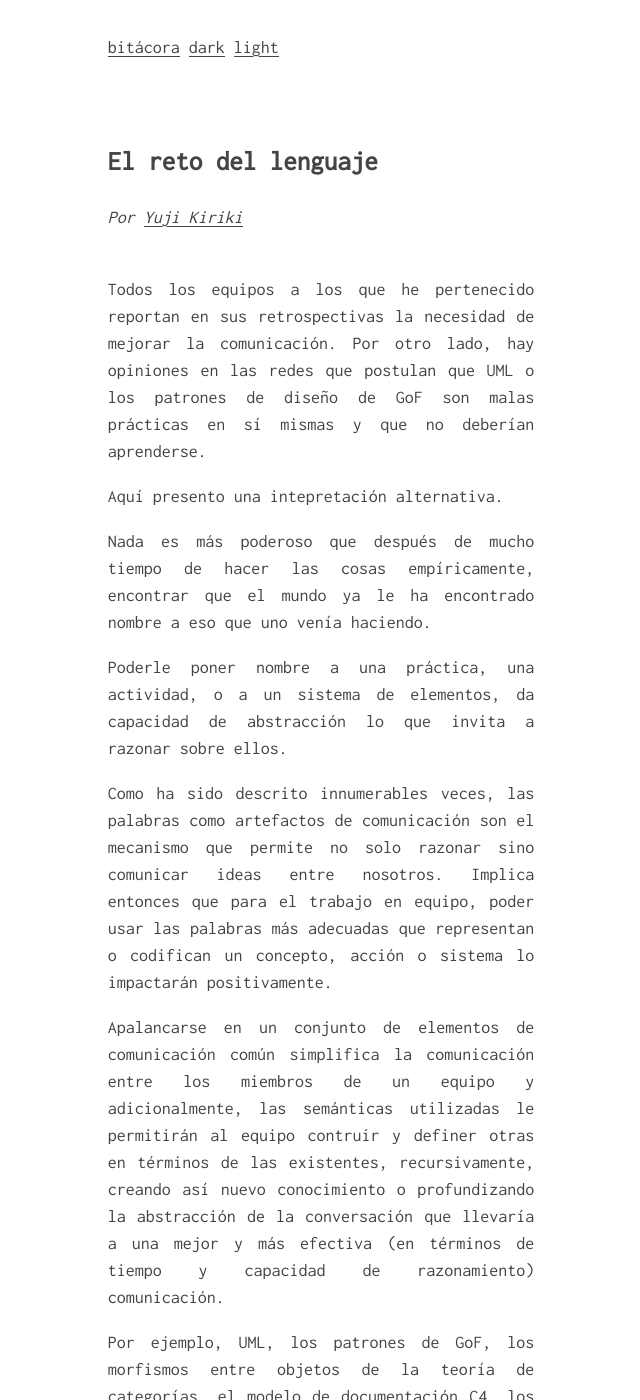
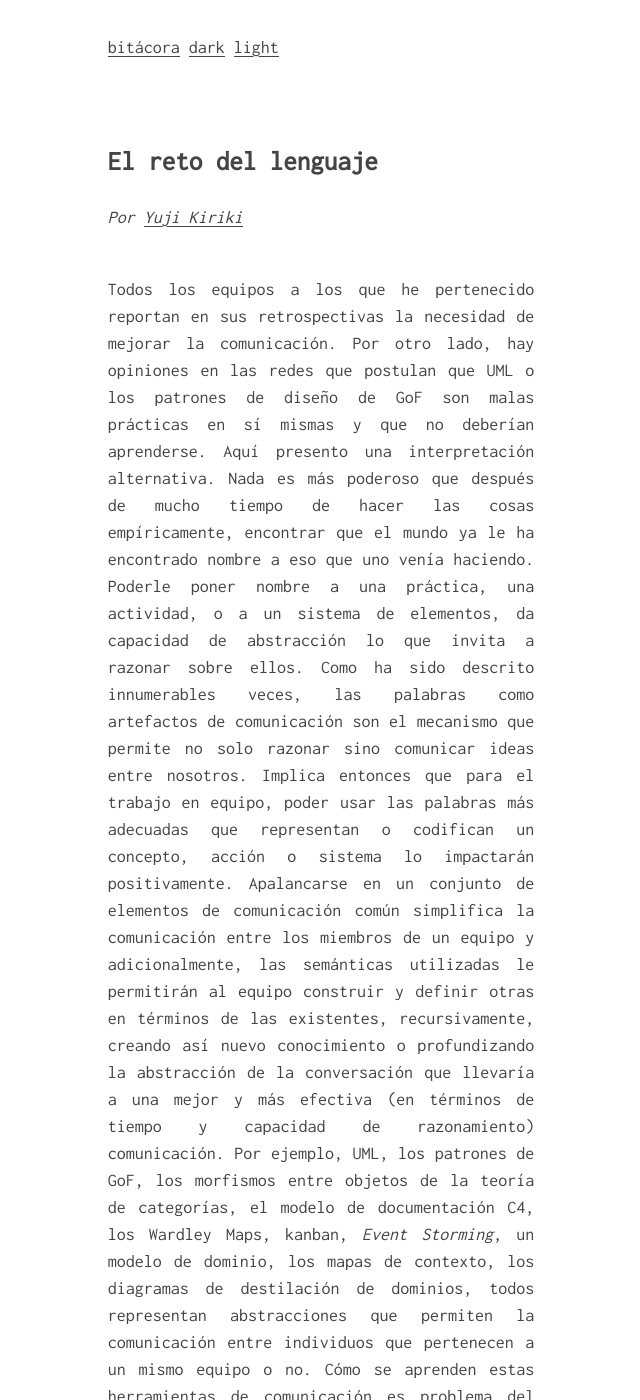
Before and after one commit to yujikiriki/yujikiriki.github.io, a Jekyll site: the page built from _posts/2020-09-28-lenguaje.md, in a window 1280 px wide and 1400 px high. Shown: the whole window, without its empty margins (319-959 px from the left). Built offline with Jekyll 4.4.1, drawn with Linux system fonts in a browser that asks for light colours; some of the changed text lies outside the part shown.

Commit message:
ortografía

```diff
--- a/_posts/2020-09-28-lenguaje.md
+++ b/_posts/2020-09-28-lenguaje.md
@@ -5,33 +5,20 @@
 author_url: https://twitter.com/ykiriki
 ---
 
-Todos los equipos a los que he pertenecido reportan en sus retrospectivas la necesidad de mejorar la comunicación. Por
-otro lado, hay opiniones en las redes que postulan que UML o los patrones de diseño de GoF son malas prácticas en sí
-mismas y que no deberían aprenderse.
-
-Aquí presento una intepretación alternativa.
-
+Todos los equipos a los que he pertenecido reportan en sus retrospectivas la necesidad de mejorar la comunicación. Por otro lado, hay opiniones en las redes que postulan que UML o los patrones de diseño de GoF son malas prácticas en sí mismas y que no deberían aprenderse.
+Aquí presento una interpretación alternativa.
 Nada es más poderoso que después de mucho tiempo de hacer las cosas empíricamente, encontrar que el mundo ya le ha encontrado nombre a eso que uno venía haciendo.
-
 Poderle poner nombre a una práctica, una actividad, o a un sistema de elementos, da capacidad de abstracción lo que invita a razonar sobre ellos.
-
 Como ha sido descrito innumerables veces, las palabras como artefactos de comunicación son el mecanismo que permite no solo razonar sino comunicar ideas entre nosotros. Implica entonces que para el trabajo en equipo, poder usar las palabras más adecuadas que representan o codifican un concepto, acción o sistema lo impactarán positivamente.
-
-Apalancarse en un conjunto de elementos de comunicación común simplifica la comunicación entre los miembros de un equipo y adicionalmente, las semánticas utilizadas le permitirán al equipo contruir y definer otras en términos de las existentes, recursivamente, creando así nuevo conocimiento o profundizando la abstracción de la conversación que llevaría a una mejor y más efectiva (en términos de tiempo y capacidad de razonamiento) comunicación.
-
+Apalancarse en un conjunto de elementos de comunicación común simplifica la comunicación entre los miembros de un equipo y adicionalmente, las semánticas utilizadas le permitirán al equipo construir y definir otras en términos de las existentes, recursivamente, creando así nuevo conocimiento o profundizando la abstracción de la conversación que llevaría a una mejor y más efectiva (en términos de tiempo y capacidad de razonamiento) comunicación.
 Por ejemplo, UML, los patrones de GoF, los morfismos entre objetos de la teoría de categorías, el modelo de documentación C4, los Wardley Maps, kanban, _Event Storming_, un modelo de dominio, los mapas de contexto, los diagramas de destilación de dominios, todos representan abstracciones que permiten la comunicación entre individuos que pertenecen a un mismo equipo o no.
-
 Cómo se aprenden estas herramientas de comunicación es problema del individuo y por ese criterio no considero razonable cuestionar la herramienta.
-
 De UML he encontrado que los diagramas más utilizados y que tienen embebidos mayor capacidad de expresión son:
-
 - Máquinas de estado.
 - De secuencia.
 - De componentes.
 - De despliegue.
-
 Hay otro tipo de diagramas que no se encuentran descritos en UML pero que uso muy frecuentemente:
-
 - Flechitas y cajitas: para explicar diseños arquitectónicos.
 - [Diagramas de ferrocarril](https://en.wikipedia.org/wiki/Syntax_diagram)
-- [Este](https://www.researchgate.net/profile/Ricardo_Galli/publication/2320676/figure/fig4/AS:669396179632164@1536607894878/Causal-consistency-executions.png) nos lo enseñó Kyle Kingsbury en su clase de sistemas distribuidos. Sirve para razonar y comunicar escenarios de consistencia. Olvidé cómo se llama.
+-  [Este](https://www.researchgate.net/profile/Ricardo_Galli/publication/2320676/figure/fig4/AS:669396179632164@1536607894878/Causal-consistency-executions.png) nos lo enseñó Kyle Kingsbury en su clase de sistemas distribuidos. Sirve para razonar y comunicar escenarios de consistencia. Olvidé cómo se llama.
```
